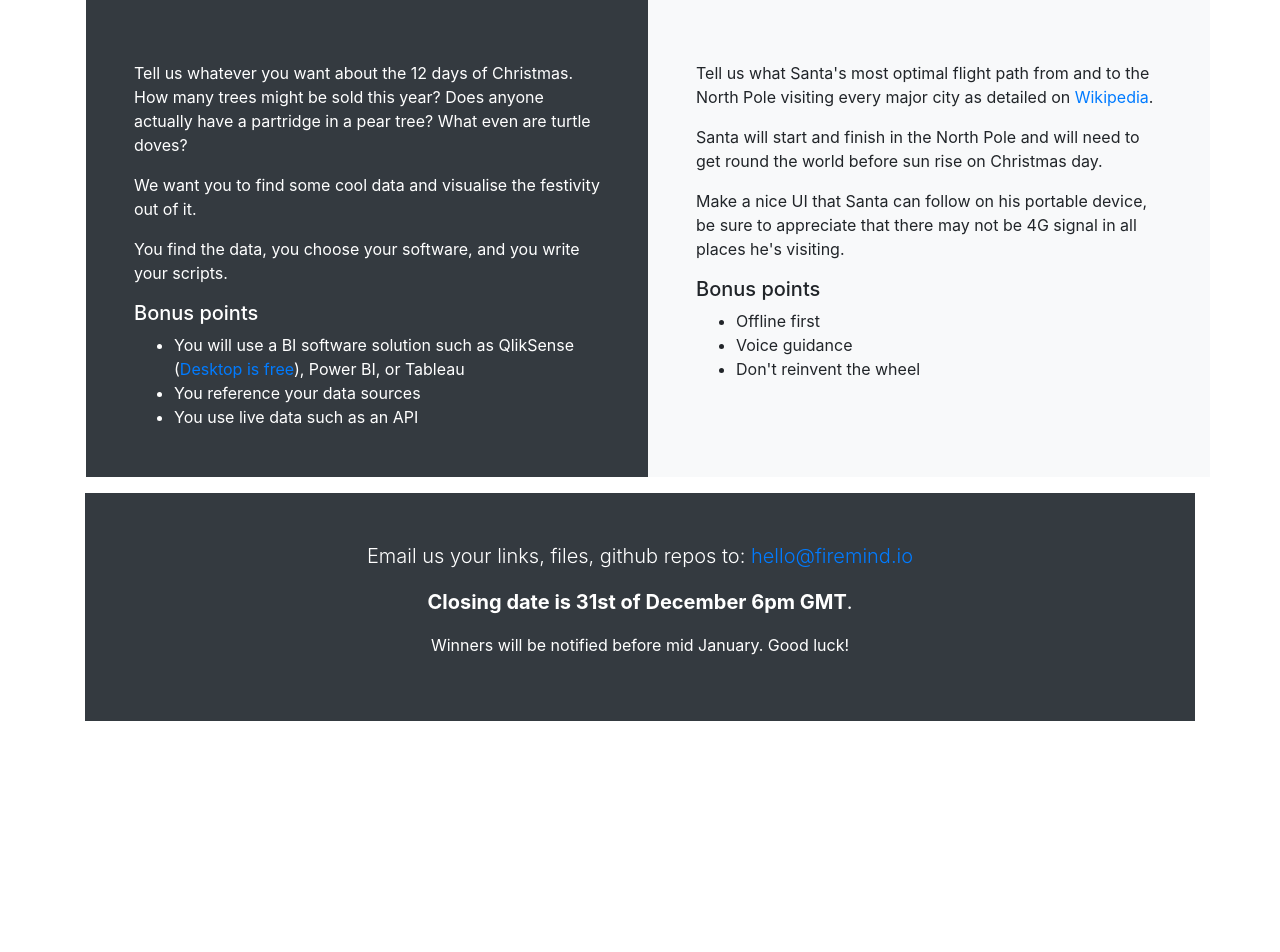
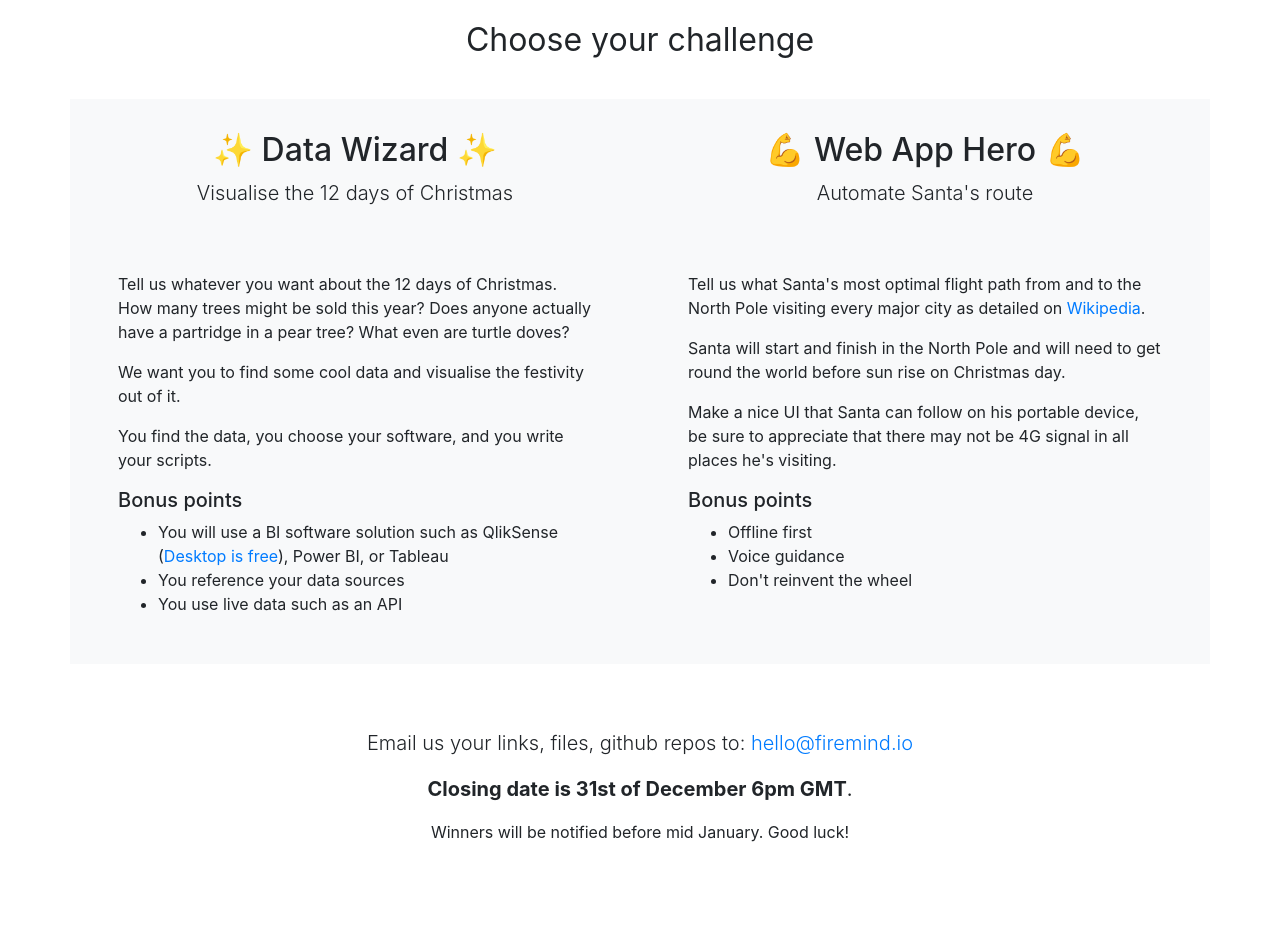
Before and after one commit to hellofiremind/hellofiremind.github.io, a plain HTML site: page index.html in a window 1280 px wide. Shown: the part 918-1870 px from the top of the page. Before the commit the page ends 1687 px from the top, so only its background shows below. Drawn offline with nearby package versions, Linux system fonts and the light colour scheme.

Commit message:
--wip-- [skip ci]

```diff
--- a/index.html
+++ b/index.html
@@ -12,20 +12,23 @@
 <body>
   <div class="container">
     <div class="py-5 text-center">
-      <img class="d-block mx-auto mb-4" src="logo.png" alt="Firemind" width="167" height="30">
+      <img class="d-block mx-auto mb-4" src="logo.svg" alt="Firemind" width="167" height="30">
     </div>
   </div>
-  <div class="pb-3 mb-md-3 text-center hero">
+  <div class="text-center hero">
     <div class="pb-lg-5 mx-auto mb-5">
       <h1 class="display-4 font-weight-normal">Christmas Competitions</h1>
       <p class="lead font-weight-normal">Show us what you got for a chance to win one of two Google Chromebooks!</p>
       <p class="lead font-weight-normal"><i class="fas fa-chevron-down fa-2x"></i></p>
     </div>
-    <img class="img-fluid" src="https://www.asus.com/uk/Laptops/ASUS-Chromebook-Flip-C302CA/websites/global/products/AH3CbipXdN2BuMww/images/img-kv.png" alt="Google Chromebooks">
+    <img class="img-fluid" src="img-kv.png" alt="Google Chromebooks">
+    <div class="mx-auto mt-5 pb-3">
+      <h2 class="display-5 font-weight-normal">Choose your challenge</h2>
+    </div>
   </div>
   <div class="container">
-    <div class="row my-md-3 pl-md-3">
-      <div class="col bg-dark px-3 pt-md-5 px-md-5 text-white">
+    <div class="row position-releative my-md-3">
+      <div class="col-lg-6 bg-light px-3 px-md-5">
         <div class="my-3 py-3 text-center">
           <h2 class="display-5">✨ Data Wizard ✨</h2>
           <p class="lead">Visualise the 12 days of Christmas</p>
@@ -43,7 +46,7 @@
           </ul>
         </div>
       </div>
-      <div class="col bg-light px-3 pt-md-5 px-md-5">
+      <div class="col-lg-6 bg-light px-3 px-md-5">
         <div class="my-3 p-3 text-center">
           <h2 class="display-5">💪 Web App Hero 💪</h2>
           <p class="lead">Automate Santa's route</p>
@@ -64,7 +67,8 @@
         </div>
       </div>
     </div>
-    <div class="text-center bg-dark text-white p-5 mb-5">
+    <div class="row">
+      <div class="col text-center p-5 mb-5">
         <p class="lead">
           Email us your links, files, github repos to:
           <a href="mailto:hello@firemind.io?subject=Christmas Competition">hello@firemind.io</a>
@@ -73,5 +77,6 @@
         <p>Winners will be notified before mid January. Good luck!</p>
       </div>
     </div>
+  </div>
 </body>
 </html>
```
Also changed, not shown: img-kv.png (added), logo.png (deleted), logo.svg (added). Lines whose indentation alone changed are shown as unchanged.
